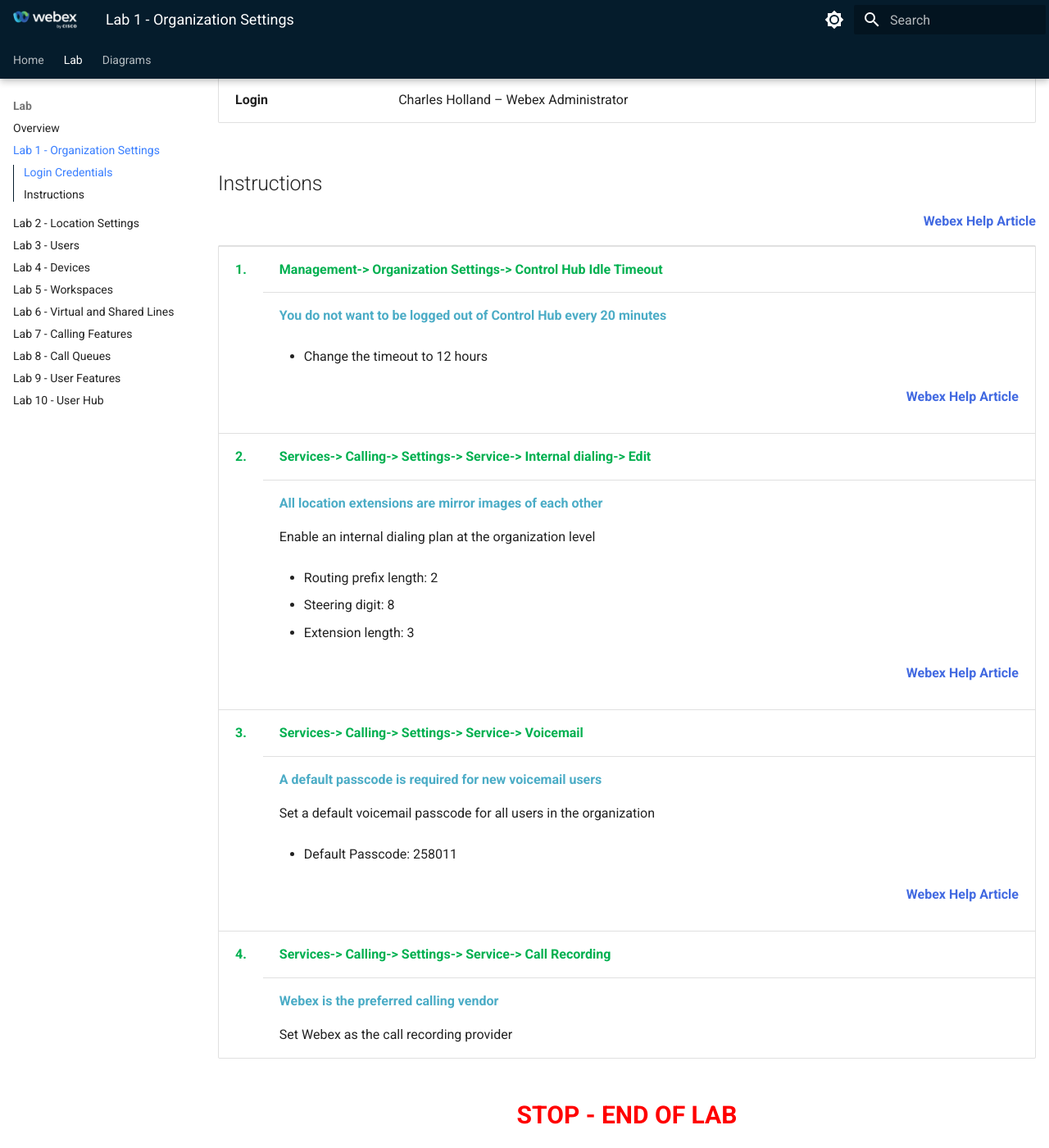
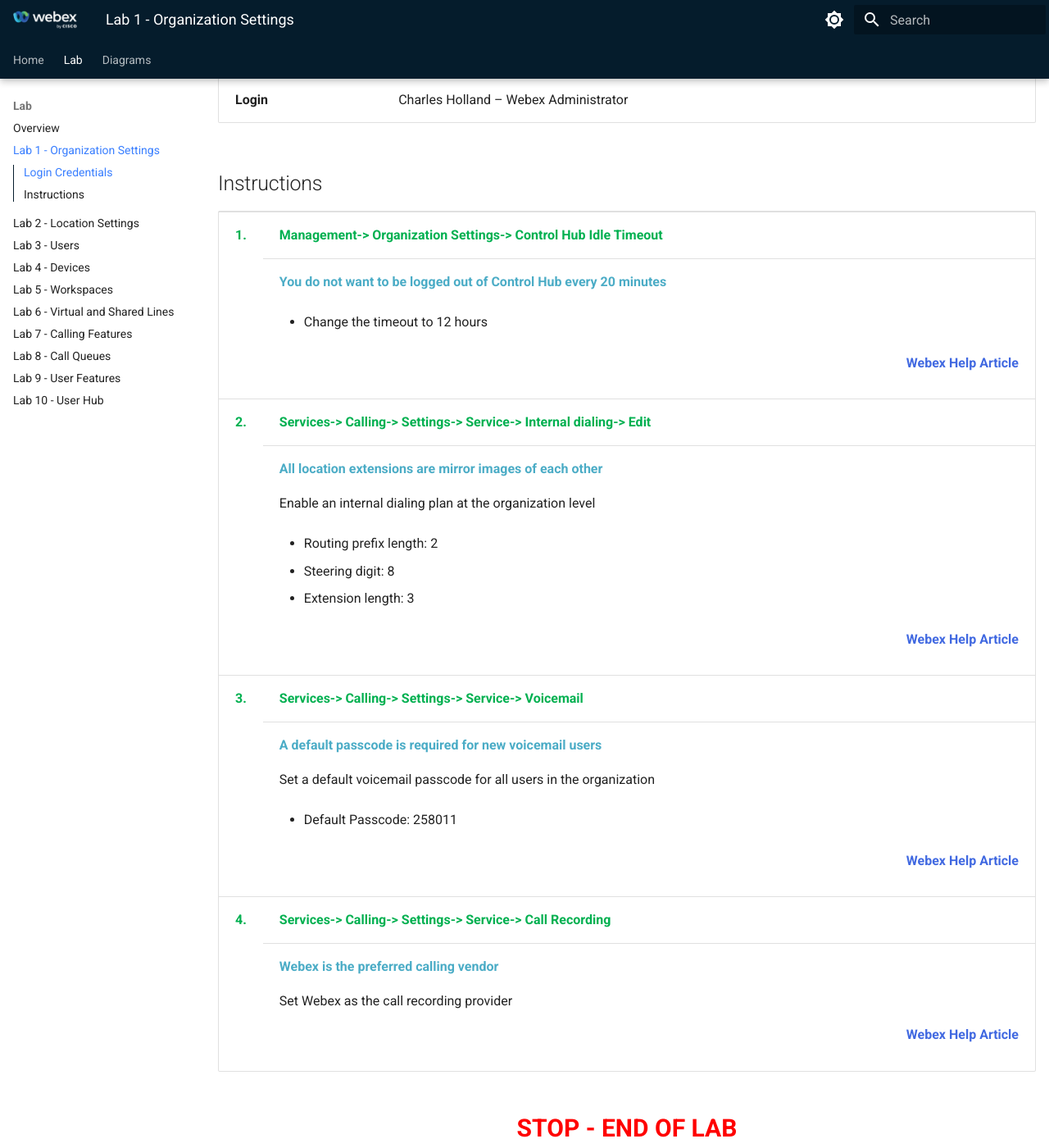
Before and after one commit to WebexCC-SA/LAB-1251, an MkDocs documentation site: the page built from docs/lab01_OrganizationSettings.md, in a window 1280 px wide and 1400 px high, scrolled down 501 px. Shown: the whole window at 82% size. Built offline with MkDocs 1.6.1 and Material for MkDocs 9.7.7, drawn with Linux system fonts in a browser that asks for light colours; some of the changed lines change nothing that is shown.

```diff
--- a/docs/lab01_OrganizationSettings.md
+++ b/docs/lab01_OrganizationSettings.md
@@ -130,8 +130,9 @@
 </tr>
 <tr>
 <td><p id="p2">Webex is the preferred calling vendor</p>
-<p>Set Webex as the call recording provider</p></td>
+<p>Set Webex as the call recording provider</p>
 <a text-align="right" href="https://help.webex.com/en-us/article/ilga4/Manage-call-recording-for-Webex-Calling"><p id="p5">Webex Help Article</p></a>
+</td>
 
 </tr>
 </tbody>
```
